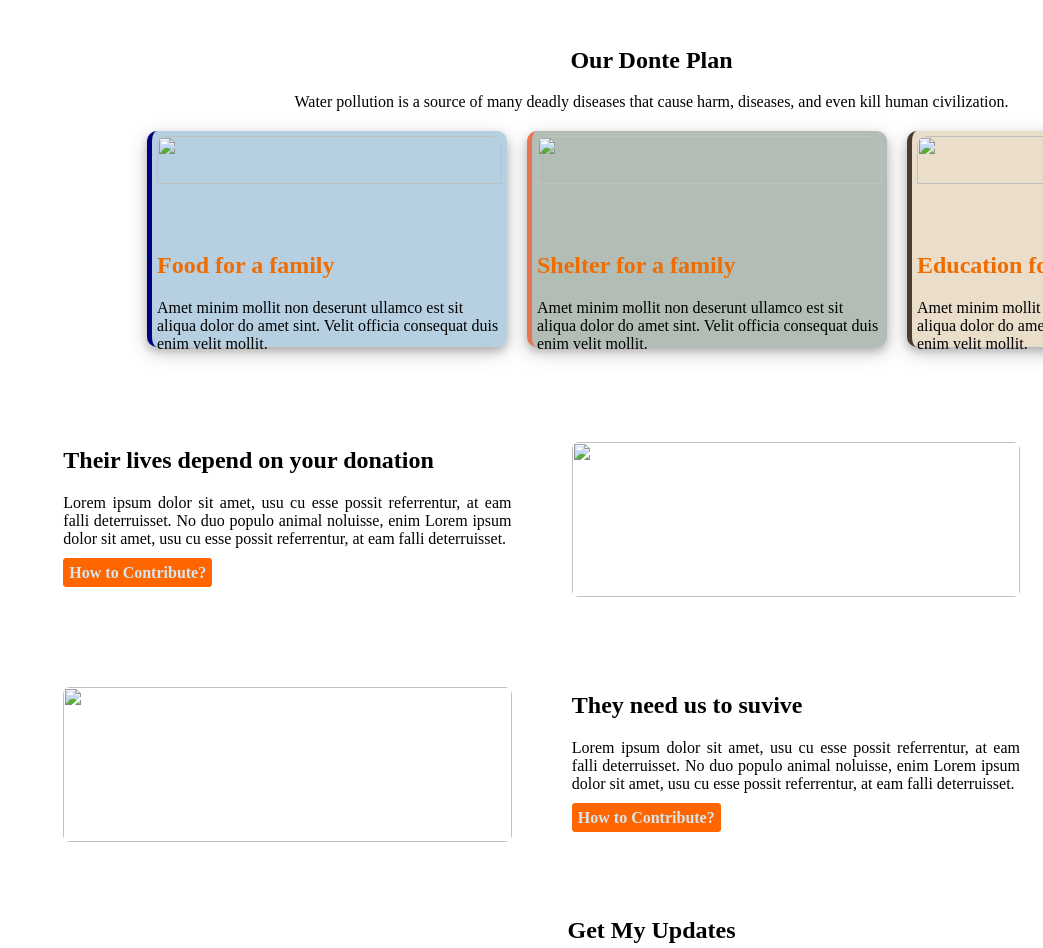
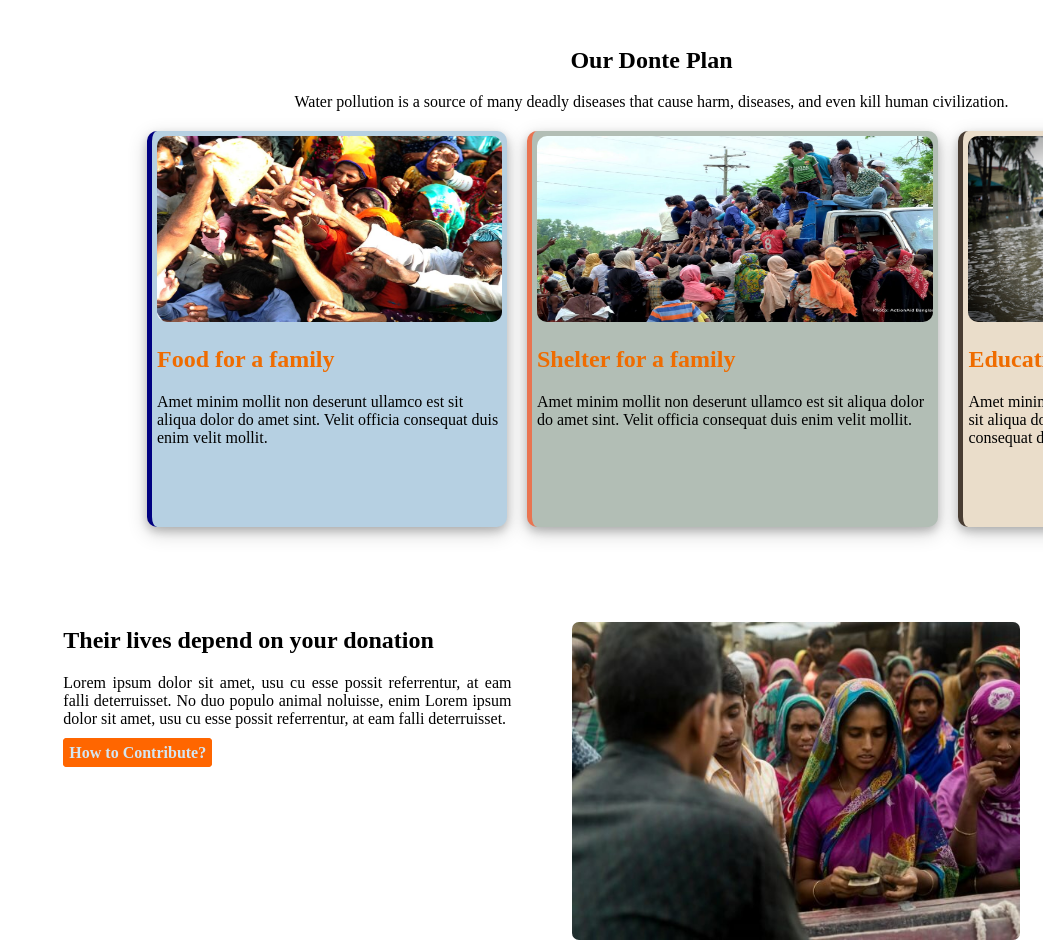
Before and after one commit to ikhlas5/my-frist-git, a plain HTML site: page Project.html in a window 1280 px wide. Shown: the part 700-1648 px from the top of the page, without its empty margins (237-1280 px from the left). Drawn offline with Linux system fonts and the light colour scheme; files whose address does not match are found by name.

Commit message:
Update Project.html

```diff
--- a/Project.html
+++ b/Project.html
@@ -50,7 +50,7 @@
        <section>
          <div class="five-content">
            <div id="border-color" class="experience-item">
-                 <img id="add-image" src="images/donation0.jpg" height="50%" width="100%"/>
+                 <img id="add-image" src="donation0.jpg" height="50%" width="100%"/>
              <h1><span class="add-color">Food for a family </span></h1>
              <p>Amet minim mollit non deserunt
           ullamco est sit aliqua dolor do amet
@@ -58,7 +58,7 @@
               velit mollit.</p>
            </div>
            <div id="border-color2" class="experience-item">
-             <img id="add-image" src="images/donation2.jpg" height="50%" width="100%"/>
+             <img id="add-image" src="donation2.jpg" height="50%" width="100%"/>
              <h1><span class="add-color">Shelter for a family</span></h1>
              <p>Amet minim mollit non deserunt
           ullamco est sit aliqua dolor do amet
@@ -66,7 +66,7 @@
               velit mollit.</p>
            </div>
            <div id="border-color3" class="experience-item">
-             <img id="add-image" src="images/donation9.jpg" height="50%" width="100%" />
+             <img id="add-image" src="donation9.jpg" height="50%" width="100%" />
              <h1><span class="add-color">Education for a child</span></h1>
              <p>Amet minim mollit non deserunt
           ullamco est sit aliqua dolor do amet
@@ -88,12 +88,12 @@ referrentur, at eam falli deterruisset.</p>
 <a class="half-width2" target="-blank" href="">How to Contribute?</a>
            </div>
            <div class="half-width">
-             <img src="images/donation1.jpg" alt="" />
+             <img src="donation1.jpg" alt="" />
            </div>
        </section>
        <section class="flexable">
            <div class="half-width ">
-             <img src="images/donation10.jpg" />
+             <img src="donation10.jpg" />
            </div>
            <div class="half-width">
            <h1>They need us
```
